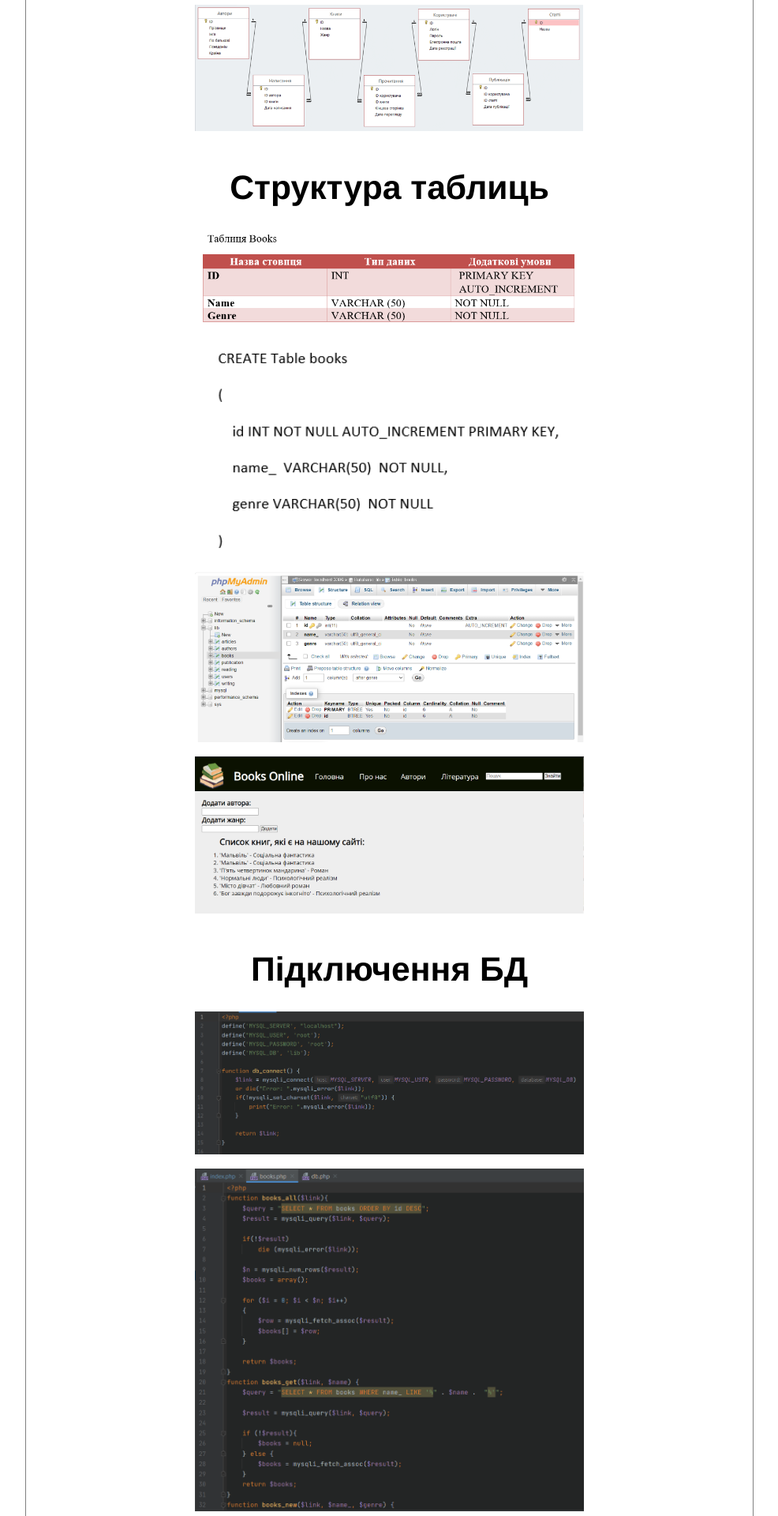
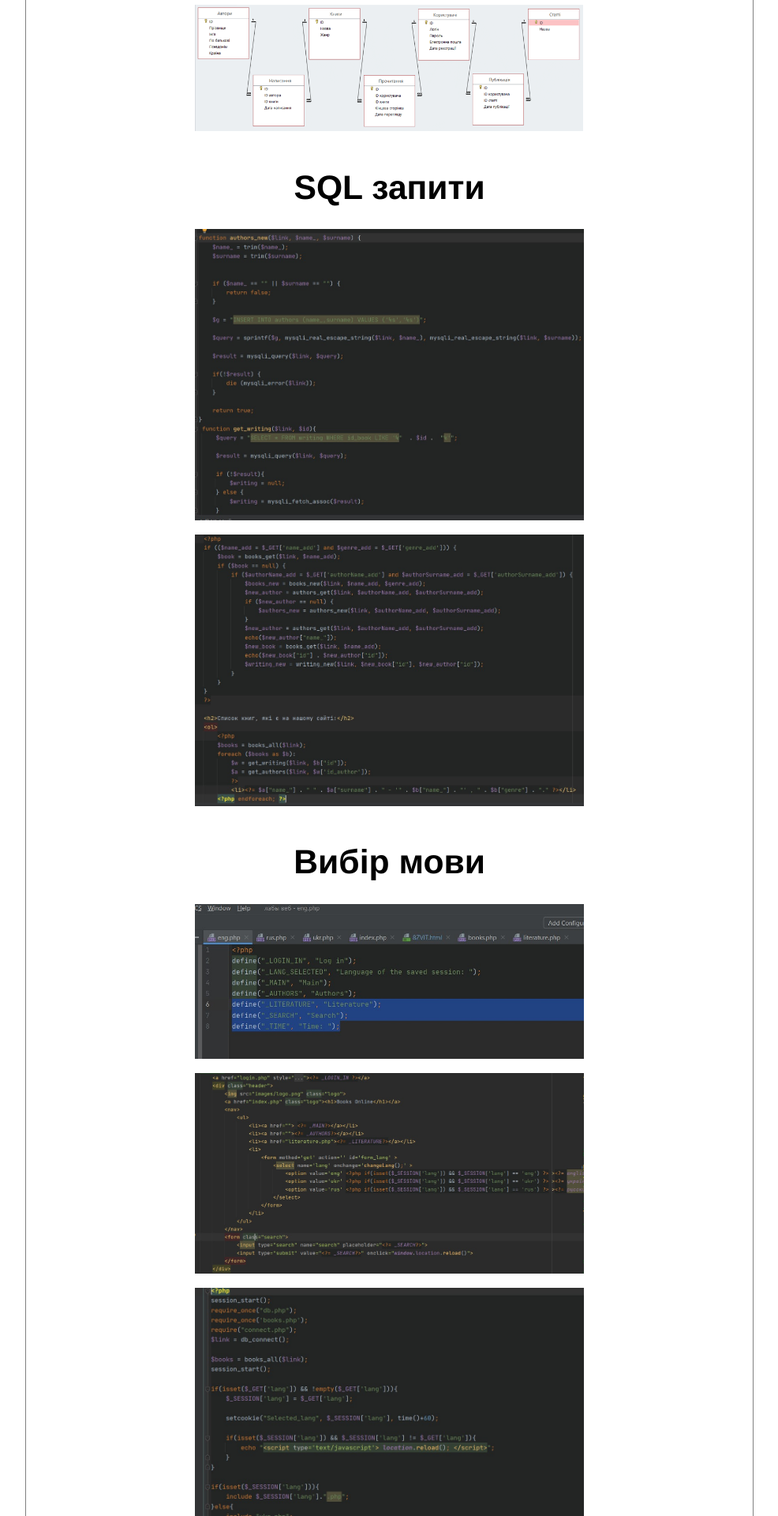
Before and after one commit to SoniaTrchk/BooksOnline, a PHP site: page /zvit/8ZVIT.html in a window 1280 px wide. Shown: the part 3480-5400 px from the top of the page at 79% size, without its empty margins (229-1215 px from the left). Run offline with PHP 8.4, Linux system fonts and the light colour scheme.

Commit message:
я хчу єллерта каапеццццццццццц

```diff
--- a/index.php
+++ b/index.php
@@ -93,9 +93,9 @@ if(isset($_SESSION['lang'])){
                     <li>
                         <form method='get' action='' id='form_lang' >
                             <select name='lang' onchange='changeLang();' >
-                                <option value='eng' <?php if(isset($_SESSION['lang']) && $_SESSION['lang'] == 'eng'){ echo "selected"; } ?> ><?= english ?></option>
-                                <option value='ukr' <?php if(isset($_SESSION['lang']) && $_SESSION['lang'] == 'ukr'){ echo "selected"; } ?> ><?= українська ?></option>
-                                <option value='rus' <?php if(isset($_SESSION['lang']) && $_SESSION['lang'] == 'rus'){ echo "selected"; } ?> ><?= русский ?></option>
+                                <option value='eng' <?php if(isset($_SESSION['lang']) && $_SESSION['lang'] == 'eng') ?> ><?= english ?></option>
+                                <option value='ukr' <?php if(isset($_SESSION['lang']) && $_SESSION['lang'] == 'ukr') ?> ><?= українська ?></option>
+                                <option value='rus' <?php if(isset($_SESSION['lang']) && $_SESSION['lang'] == 'rus') ?> ><?= русский ?></option>
                             </select>
                         </form>
                     </li>
--- a/zvit/8ZVIT.html
+++ b/zvit/8ZVIT.html
@@ -58,10 +58,10 @@
             <a href="#3">Даталогічна <br> модель</a>
         </div>
         <div class="left_nav_div">
-            <a href="#4">Структура таблиць</a>
+            <a href="#4">SQL запити</a>
         </div>
         <div class="left_nav_div">
-            <a href="#5">Підключення БД</a>
+            <a href="#5">Вибір мов</a>
         </div>
         <div class="left_nav_div">
             <a href="#6">Висновок</a>
@@ -134,15 +134,14 @@
     <img src="../images_zvit/7-11.png"><br>
     <img src="../images_zvit/7-4.png"><br>
 
-    <h1><a name="4">Структура таблиць<br></a></h1>
-    <img src="../images_zvit/7-5.png"><br>
-    <img src="../images_zvit/7-6.png"><br>
-    <img src="../images_zvit/7-7.png"><br>
-    <img src="../images_zvit/7-8.png"><br>
+    <h1><a name="4">SQL запити<br></a></h1>
+    <img src="../images_zvit/8-1.jpg"><br>
+    <img src="../images_zvit/8-5.jpg"><br>
 
-    <h1><a name="5">Підключення БД<br></a></h1>
-    <img src="../images_zvit/7-9.png"><br>
-    <img src="../images_zvit/7-10.png"><br>
+    <h1><a name="5">Вибір мови<br></a></h1>
+    <img src="../images_zvit/8-2.jpg"><br>
+    <img src="../images_zvit/8-3.jpg"><br>
+    <img src="../images_zvit/8-4.jpg"><br>
 
     <h1><a name="6">Висновок<br></a></h1>
     <p>На даній лабораторній ми навчилися створювати свою базу даних, використовуючи SQL, та працювати з нею,
```
Also changed, not shown: images_zvit/8-1.jpg (added), images_zvit/8-2.jpg (added), images_zvit/8-3.jpg (added), images_zvit/8-4.jpg (added), images_zvit/8-5.jpg (added).
